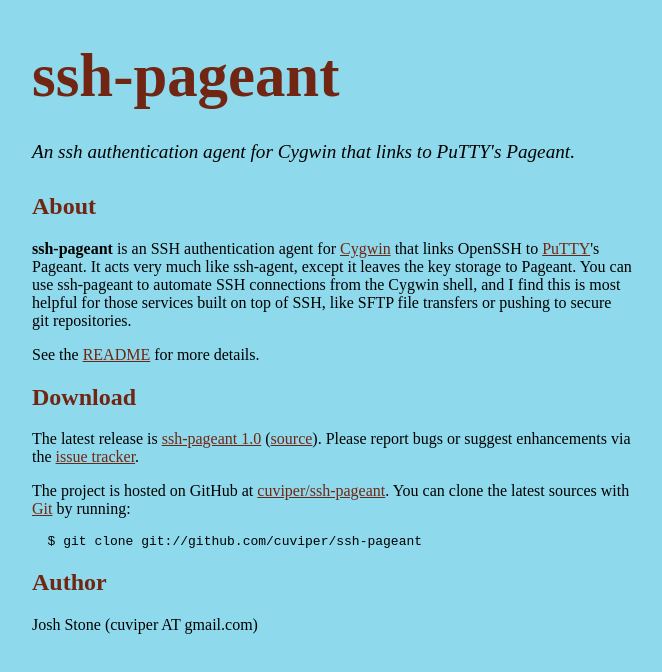
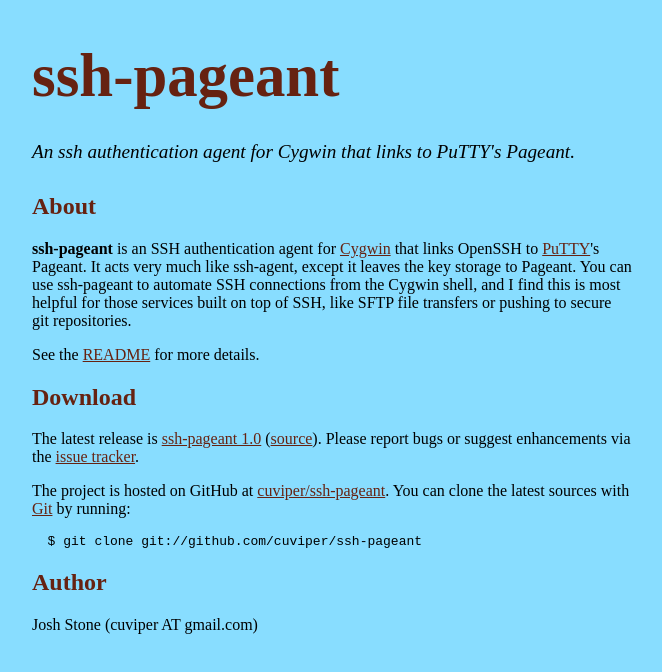
Before and after one commit to cuviper/ssh-pageant, a plain HTML site: page index.html in a window 1280 px wide. Shown: the whole page, without its empty margins (308-970 px from the left). Drawn offline with Linux system fonts and the light colour scheme.

Commit message:
tweak the colors

```diff
--- a/index.html
+++ b/index.html
@@ -10,20 +10,20 @@
   <style type="text/css">
     body {
       margin-top: 1.0em;
-      background-color: #8edaec;
+      background-color: #8df;
       font-family: "Helvetica,Arial,FreeSans";
-      color: #000000;
+      color: #000;
     }
     #container {
       margin: 0 auto;
       width: 600px;
     }
-    h1 { font-size: 3.8em; color: #712513; margin-bottom: 3px; }
+    h1 { font-size: 3.8em; color: #621; margin-bottom: 3px; }
     h1 .small { font-size: 0.4em; }
     h1 a { text-decoration: none }
-    h2 { font-size: 1.5em; color: #712513; }
-    h3 { text-align: center; color: #712513; }
-    a { color: #712513; }
+    h2 { font-size: 1.5em; color: #621; }
+    h3 { text-align: center; color: #621; }
+    a { color: #621; }
     .description { font-size: 1.2em; margin-bottom: 30px; margin-top: 30px; font-style: italic;}
     .download { float: right; }
     /* pre { /* background: #000; color: #fff; padding: 15px;} */
```
